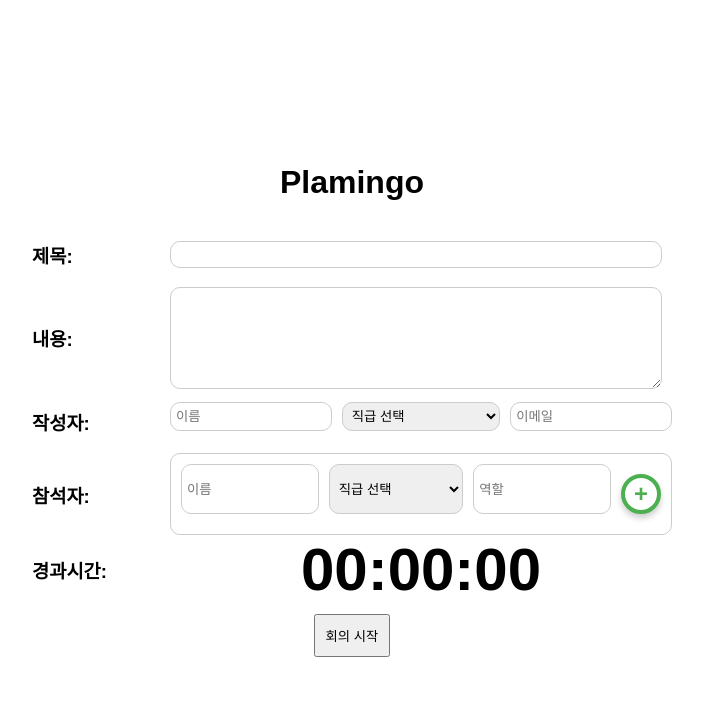
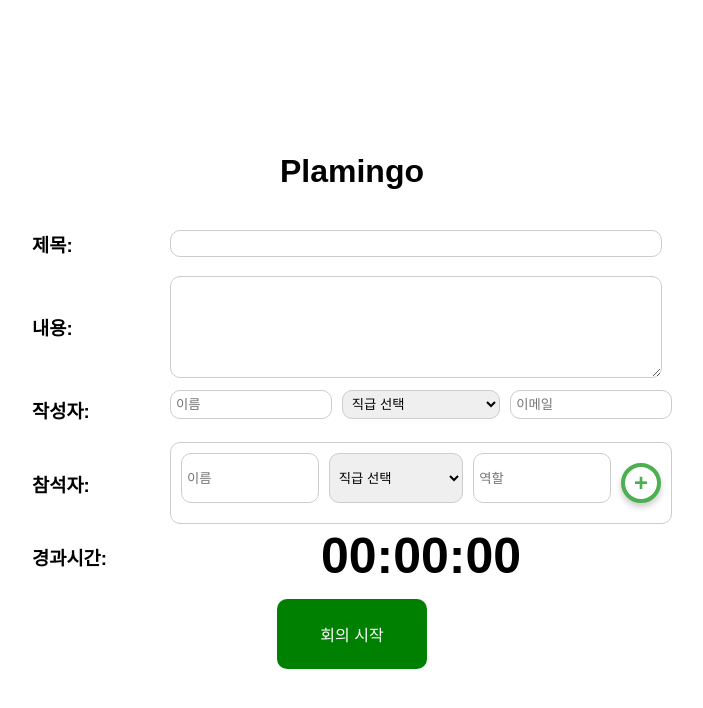
Before and after one commit to lee-jihyoun/ai-meeting-agent, a Flask app: page / in a window 1280 px wide. Shown: the top 708 px of the page, without its empty margins (288-991 px from the left). Run offline with Flask 3, Linux system fonts and the light colour scheme.

Commit message:
[css수정] 회의시작/회의종료 버튼 css 수정

```diff
--- a/web-app-webhook/templates/recording.html
+++ b/web-app-webhook/templates/recording.html
@@ -15,7 +15,11 @@
       flex-direction: column; /* 요소들을 세로로 정렬 */
     }
 
-    .row { display: flex; gap: 10px; margin-bottom: 10px; }
+    .row {
+      display: flex;
+      gap: 10px;
+      margin-bottom: 10px;
+    }
 
     .scroll-container {
       max-height: 150px;
@@ -24,8 +28,12 @@
       padding: 10px;
       border-radius: 10px;
     }
-    #timerDisplay { font-size: 20px; font-weight: bold; }
-    button { padding: 10px; margin-top: 10px; cursor: pointer; }
+
+    button {
+      padding: 10px;
+      margin-top: 10px;
+      cursor: pointer;
+    }
 
     .container {
       display: flex;
@@ -34,6 +42,10 @@
       text-align: start; /* 텍스트 왼쪽 정렬 */
       width: 50%;
       gap: 10px;
+    }
+
+    #content {
+      overflow: auto;
     }
 
     input, select, textarea, p {
@@ -55,7 +67,8 @@
     #timerDisplay {
       flex: 1;
       text-align: center;
-      font-size: 60px;
+      font-size: 50px;
+      font-weight: bold;
     }
 
     /* 기본 버튼 스타일 */
@@ -98,6 +111,32 @@
       width: 40px;
       height: 40px;
       border-radius: 50%;
+    }
+
+    #startBtn {
+      background-color: green;
+    }
+
+    #stopBtn {
+      background-color: red;
+    }
+
+    /* 공통 : 회의시작, 회의종료 */
+    #startBtn, #stopBtn {
+      width: 150px;
+      height: 70px;
+      border-radius: 10px;
+      color: white;
+      border: none;
+      padding: 10px 20px;
+      font-size: 16px;
+      cursor: pointer;
+    }
+
+    /* hover 효과 추가 */
+    #startBtn:hover, #stopBtn:hover {
+      background-color: black;
+      color: white;
     }
 
   </style>
@@ -151,8 +190,10 @@
     <span id="timerDisplay">00:00:00</span>
   </div>
 
-  <button id="startBtn">회의 시작</button>
-  <button id="stopBtn" style="display: none;">회의 종료</button>
+  <div class="container">
+    <button id="startBtn">회의 시작</button>
+    <button id="stopBtn" style="display: none;">회의 종료</button>
+  </div>
 
   <div id="response"></div>
 
```
